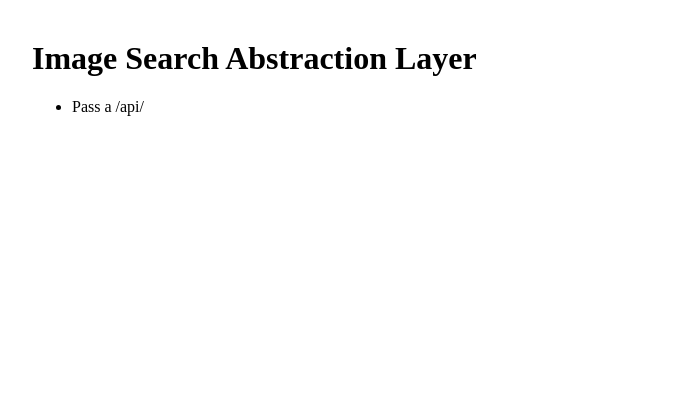
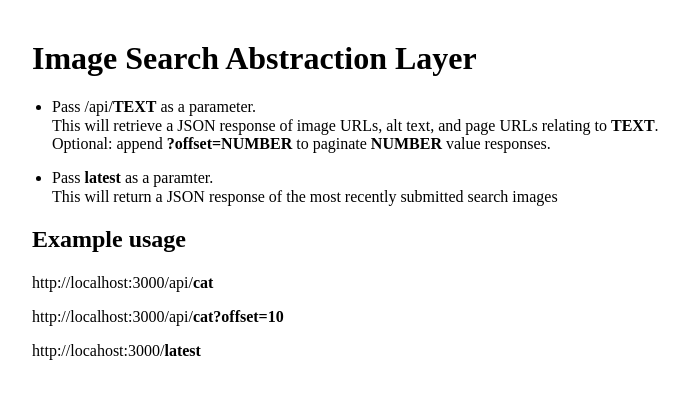
Before and after one commit to Li-Victor/Image-Search, a website: page public/index.html in a window 1280 px wide. Shown: the whole page, without its empty margins (96-785 px from the left). Drawn offline with Linux system fonts and the light colour scheme.

Commit message:
should be done with html and styles of the homepage

```diff
--- a/public/index.html
+++ b/public/index.html
@@ -11,8 +11,19 @@
         <div class="container">
             <h1>Image Search Abstraction Layer</h1>
             <ul>
-                <li>Pass a /api/</li>
+                <li><p>Pass /api/<strong>TEXT</strong> as a parameter. </br>
+                This will retrieve a JSON response of image URLs, alt text, and page URLs relating to <strong>TEXT</strong>. </br>
+                Optional: append <strong>?offset=NUMBER</strong> to paginate <strong>NUMBER</strong> value responses.</p></li>
+
+                <li><p>Pass <strong>latest</strong> as a paramter. </br>
+                This will return a JSON response of the most recently submitted search images</p></li>
             </ul>
+
+            <h2>Example usage</h2>
+            <p>http://localhost:3000/api/<strong>cat</strong></p>
+            <p>http://localhost:3000/api/<strong>cat?offset=10</strong></p>
+            <p>http://locahost:3000/<strong>latest</strong></p>
+
         </div>
 
 
--- a/public/styles.css
+++ b/public/styles.css
@@ -2,3 +2,7 @@
     margin-top: 5vh;
     margin-left: 10vw;
 }
+
+ul {
+    padding-left: 20px;
+}
```
